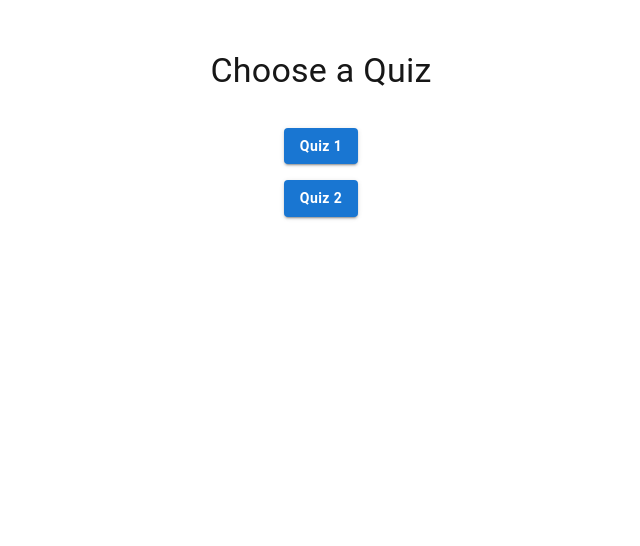
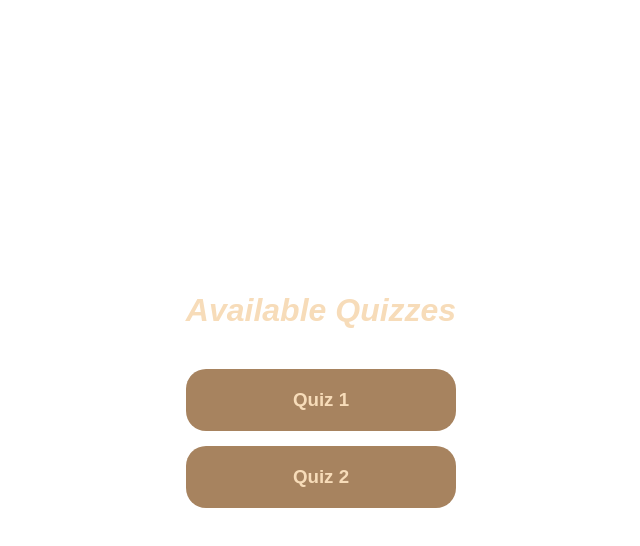
Before and after one commit to trettt/InteractiveQuizApp, a Next.js app: page /quizzes/1 in a window 1280 px wide. Shown: the top 546 px of the page, without its empty margins (319-959 px from the left). Built offline with nearby package versions, Linux system fonts and the light colour scheme; a web font is replaced by a local one.

Commit message:
getting the quizzes from the API and changing the design of the quizzes page

```diff
--- /dev/null
+++ b/data/quizzes.json
@@ -0,0 +1,22 @@
+[
+  {
+    "id": 1,
+    "categoryId": 1,
+    "title": "Quiz 1"
+  },
+  {
+    "id": 2,
+    "categoryId": 1,
+    "title": "Quiz 2"
+  },
+  {
+    "id": 3,
+    "categoryId": 2,
+    "title": "Quiz 1"
+  },
+  {
+    "id": 4,
+    "categoryId": 2,
+    "title": "Quiz 2"
+  }
+]
--- /dev/null
+++ b/pages/api/quizzes.js
@@ -0,0 +1,14 @@
+import { promises as fs } from "fs";
+import path from "path";
+
+export default async function GET(req, res) {
+  const filePath = path.join(process.cwd(), "data", "quizzes.json");
+
+  try {
+    const fileContents = await fs.readFile(filePath, "utf-8");
+    const quizzes = JSON.parse(fileContents);
+    res.status(200).json(quizzes);
+  } catch (error) {
+    res.status(500).json({ error: "Failed to load quizzes" });
+  }
+}
--- a/pages/categories.jsx
+++ b/pages/categories.jsx
@@ -1,6 +1,6 @@
 import Link from "next/link";
 import { useEffect, useState } from "react";
-import styles from "../styles/Categories.module.css";
+import styles from "../styles/CategoriesQuizzes.module.css";
 
 export default function Categories() {
   const [categories, setCategories] = useState([]);
--- a/pages/quizzes/[categoryId].jsx
+++ b/pages/quizzes/[categoryId].jsx
@@ -1,83 +1,73 @@
 import { useRouter } from "next/router";
 import Link from "next/link";
-import {
-  Container,
-  Typography,
-  List,
-  ListItem,
-  Button,
-  Box,
-} from "@mui/material";
-
-const quizzes = [
-  {
-    id: 1,
-    categoryId: 1,
-    title: "Quiz 1",
-  },
-  {
-    id: 2,
-    categoryId: 1,
-    title: "Quiz 2",
-  },
-  {
-    id: 3,
-    categoryId: 2,
-    title: "Quiz 1",
-  },
-  {
-    id: 4,
-    categoryId: 2,
-    title: "Quiz 2",
-  },
-];
+import { useEffect, useState } from "react";
+import styles from "../../styles/CategoriesQuizzes.module.css";
 
 export default function Quizzes() {
   const router = useRouter();
   const { categoryId } = router.query;
 
-  const filteredQuizzes = quizzes.filter(
-    (quiz) => quiz.categoryId == Number(categoryId)
-  );
+  const [quizzes, setQuizzes] = useState([]);
+  const [loading, setLoading] = useState(true);
+  const [error, setError] = useState(null);
+
+  useEffect(() => {
+    async function fetchQuizzes() {
+      try {
+        const res = await fetch("/api/quizzes");
+        if (!res.ok) {
+          throw new Error("Failed to fetch quizzes");
+        }
+        const data = await res.json();
+        const currentQuizzes = data.filter(
+          (quiz) => quiz.categoryId == Number(categoryId)
+        );
+        setQuizzes(currentQuizzes);
+        setLoading(false);
+      } catch (err) {
+        setError(err.message);
+        setLoading(false);
+      }
+    }
+
+    fetchQuizzes();
+  }, []);
+
+  if (loading)
+    return (
+      <div className={styles.message}>
+        <p>Loading...</p>
+      </div>
+    );
+  if (error)
+    return (
+      <div className={styles.message}>
+        <p>Error: {error.message}</p>
+      </div>
+    );
 
   return (
-    <Container
-      maxWidth="sm"
-      sx={{
-        paddingTop: "50px",
-        textAlign: "center",
-      }}
-    >
-      <Typography variant="h4" gutterBottom>
-        Choose a Quiz
-      </Typography>
-      {filteredQuizzes.length > 0 ? (
-        <List sx={{ marginTop: "20px" }}>
-          {filteredQuizzes.map((quiz) => (
-            <ListItem key={quiz.id} sx={{ justifyContent: "center" }}>
-              <Link href={`/quiz/${quiz.id}`} passHref>
-                <Button
-                  variant="contained"
-                  color="primary"
-                  sx={{
-                    width: "100%",
-                    textTransform: "none",
-                    fontWeight: "bold",
-                  }}
-                >
-                  {quiz.title}
-                </Button>
+    <div className={styles.container}>
+      {quizzes.length > 0 ? (
+        <div>
+          <h1 className={styles.title}>
+            <i>Available Quizzes</i>
+          </h1>
+          <div className={styles.quizList}>
+            {quizzes.map((quiz) => (
+              <Link href={`/quiz/${quiz.id}`} key={quiz.id}>
+                <div className={styles.card}>
+                  <h3>{quiz.title}</h3>
+                </div>
               </Link>
-            </ListItem>
-          ))}
-        </List>
+            ))}
+          </div>
+        </div>
       ) : (
-        <Box mt={4}>
-          <Typography variant="body1" color="textSecondary">
-            No quizzes available for this category.
-          </Typography>
-        </Box>
+        <div className={styles.message}>
+          <h3>No quizzes available for this category :(</h3>
+        </div>
       )}
-    </Container>
+    </div>
   );
 }
--- a/styles/Categories.module.css
+++ b/styles/CategoriesQuizzes.module.css
@@ -23,7 +23,6 @@
   border-radius: 20px;
   padding: 20px;
   transition: transform 0.2s ease-in-out;
-  box-shadow: 0 4px 8px rgba(0, 0, 0, 0.1);
   text-align: center;
   color: #f7dcb9;
 }
@@ -40,3 +39,9 @@
   color: #f7dcb9;
   height: 100vh;
 }
+
+.quizList {
+  display: flex;
+  flex-direction: column;
+  gap: 15px;
+}
```
